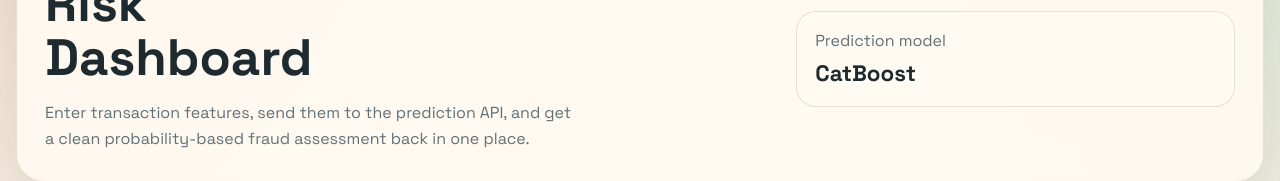
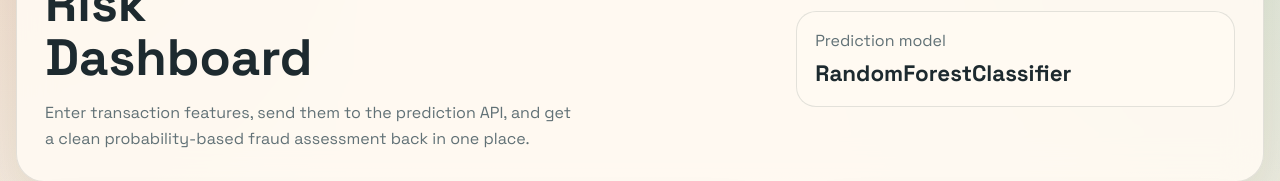
Before and after one commit to memily0/fraud-detection-ml-system, a plain HTML site: page dashboard/index.html in a window 1280 px wide. Shown: the part 156-337 px from the top of the page. Drawn offline with Linux system fonts and the light colour scheme; no server answers.

```diff
--- a/dashboard/index.html
+++ b/dashboard/index.html
@@ -27,7 +27,7 @@
         </div>
         <div class="status-card">
           <span class="status-label">Prediction model</span>
-          <strong>CatBoost</strong>
+          <strong>RandomForestClassifier</strong>
         </div>
       </div>
     </section>
```
